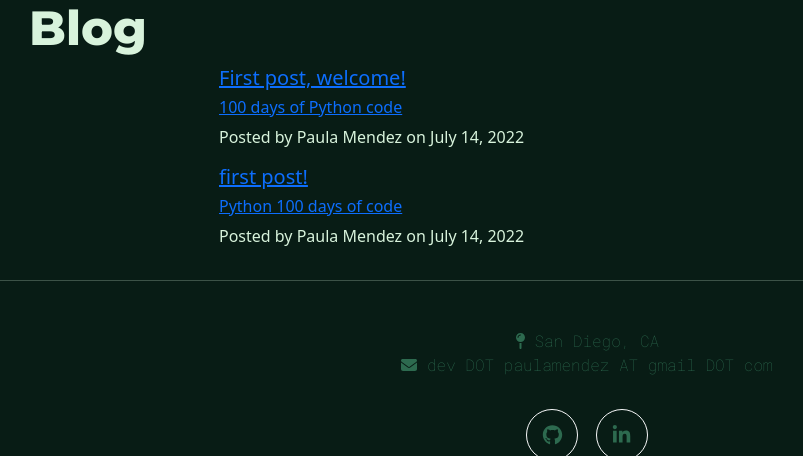
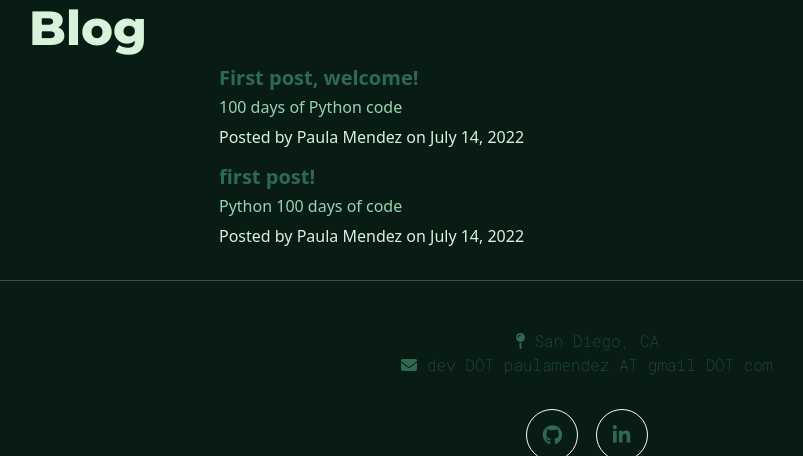
Before and after one commit to paulipotter/Flask-Website, a Flask app: page /blog in a window 1280 px wide. Shown: the part 50-506 px from the top of the page, without its empty margins (53-856 px from the left). Run offline with Flask 2, Linux system fonts and the light colour scheme; data comes from the database, SQL or seed files in the repository; some libraries are stand-ins or nearby versions.

Commit message:
remove underline text decoration from all a tags

```diff
--- a/static/css/custom_styles.css
+++ b/static/css/custom_styles.css
@@ -11,6 +11,10 @@
   --dark-honeydew:#52B788;
   --turquoise: #95D5B2;
   --light-honeydew: #D8F3DC;
+}
+
+a {
+  text-decoration: none;
 }
 
 /*Navigation Bar*/
@@ -88,10 +92,6 @@ h1, h2, h3 {
   margin-left: 16%;
 }
 
-#page-title {
-  color: var(--regular-jungle)
-}
-
 /*Work page*/
 #work {
   /* top | horizontal | bottom */
@@ -105,7 +105,7 @@ h1, h2, h3 {
   text-decoration: none;
 }
 
-#work-title {
+#page-title {
   color: var(--light-green)
 }
 
@@ -161,3 +161,16 @@ footer {
   font-family: "Roboto Mono";
   font-weight: 100;
 }
+
+.post-title{
+  color: var(--light-jungle);
+   font-weight: 600;
+}
+
+.post-subtitle{
+  color: var(--turquoise);
+  font-weight: 100;
+}
+.post-link a:hover{
+  color: var(--turquoise);
+}
```
